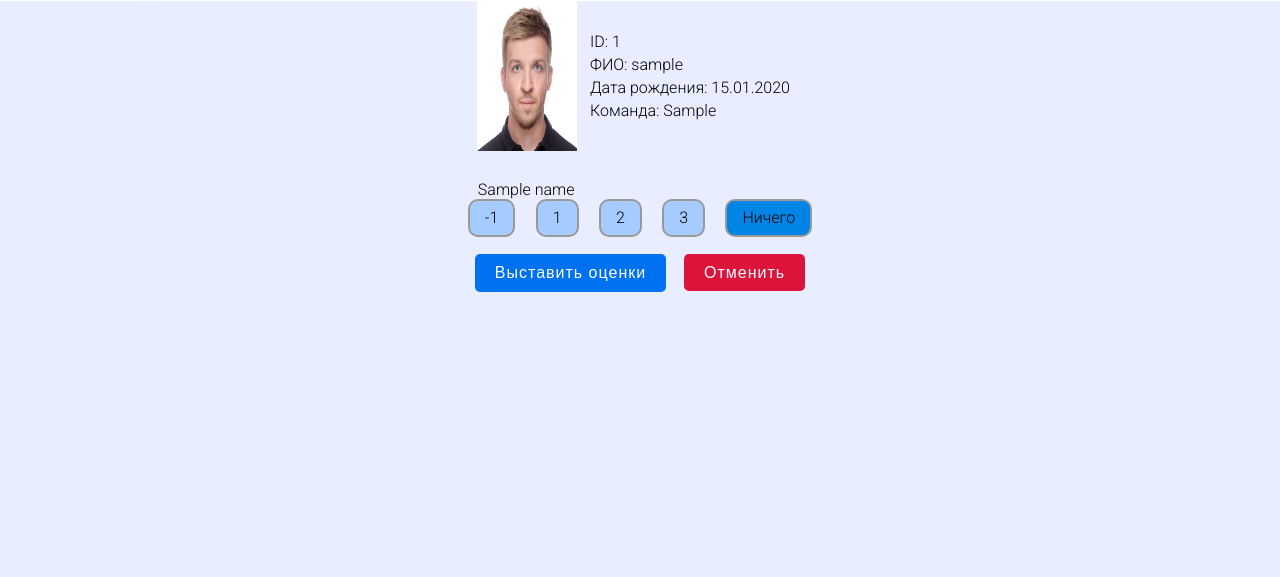
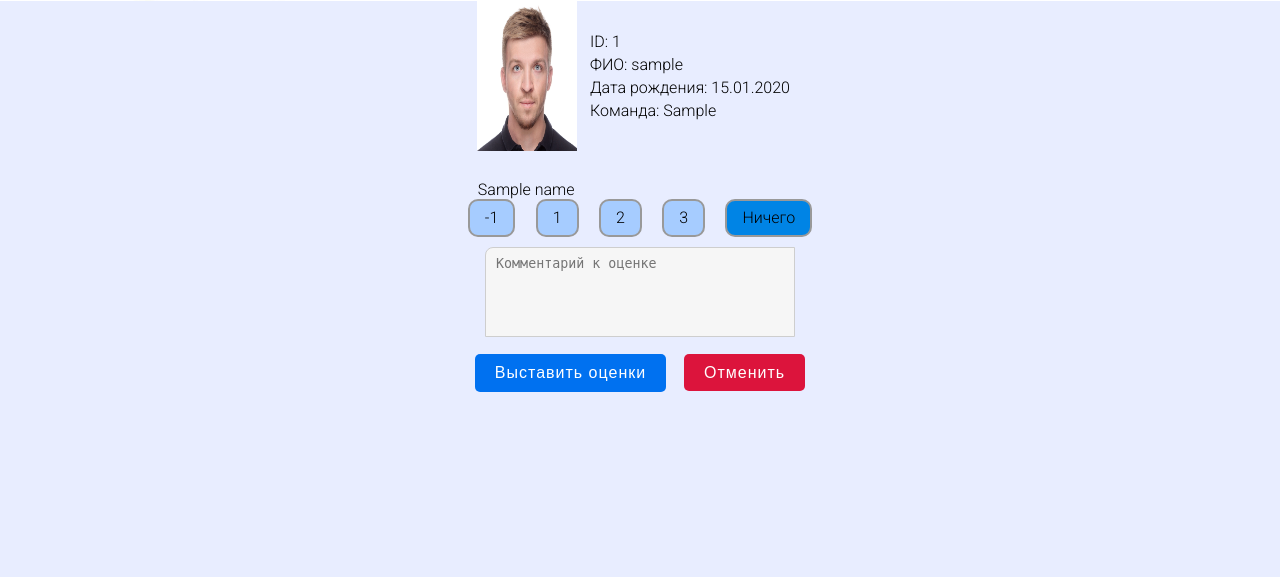
Before and after one commit to Losharik17/Assessment_2.0, a Flask app: page /expert/1/1 in a window 1280 px wide. Shown: the part 92-669 px from the top of the page. Run offline with Flask 2, Linux system fonts and the light colour scheme; a user stored in the database is signed in; tables that the repository leaves empty hold one stand-in row (values such as "Sample post"); some libraries are stand-ins or nearby versions.

Commit message:
Комментарий к оценке(только сохранение)

```diff
--- a/app/auth/forms.py
+++ b/app/auth/forms.py
@@ -1,6 +1,6 @@
 from flask_wtf import FlaskForm
 from wtforms import StringField, IntegerField, PasswordField, BooleanField, SubmitField, FileField
-from wtforms.validators import ValidationError, DataRequired, Email, EqualTo, Regexp
+from wtforms.validators import ValidationError, DataRequired, Email, EqualTo, Regexp, Length
 from app.models import User
 from wtforms.fields.html5 import DateField
 
--- a/app/main/forms.py
+++ b/app/main/forms.py
@@ -21,7 +21,7 @@ class GradeForm(FlaskForm):
                              choices=[(-1, '-1'), (1, '1'), (2, '2'), (3, '3'), (0, 'Ничего')])
     parameter_4 = RadioField('{}'.format(''), default=0,
                              choices=[(-1, '-1'), (1, '1'), (2, '2'), (3, '3'), (0, 'Ничего')])
-
+    comment = TextAreaField('Комментарий к оценке', validators=[Length(max=200)])
     submit = SubmitField('Выставить оценки')
 
 
--- a/app/main/routes.py
+++ b/app/main/routes.py
@@ -84,7 +84,7 @@ def expert_grade(expert_id, user_id):
     parameters = ParametersName.query.all()
     if form.validate_on_submit():
         expert = Expert.query.filter_by(id=expert_id).first()
-        grade = Grade(user_id=user_id, expert_id=current_user.id)
+        grade = Grade(user_id=user_id, expert_id=current_user.id, comment=form.comment.data)
         parameters = [form.parameter_0.data, form.parameter_1.data, form.parameter_2.data, form.parameter_3.data,
                       form.parameter_4.data]
         grade.set_points(parameters)
--- a/app/static/expert_grade.css
+++ b/app/static/expert_grade.css
@@ -148,9 +148,27 @@ input:active {
     display: flex;
     align-items: center;
     justify-content: center;
+    vertical-align: center;
 }
 
 /*Поле выставления оценки*/
 .crit {
     margin: 10px auto;
 }
+
+
+.comment {
+    /* = Убираем скролл */
+    overflow: auto;
+    /* = Убираем увеличение */
+    resize: none;
+    margin-left: 5%;
+    width: 90%;
+    height: 90px;
+
+    /* = Добавим фон, рамку, отступ*/
+    background: #f6f6f6;
+    border: 1px solid #cecece;
+    border-radius: 8px 0 0 0;
+    padding: 8px 0 8px 10px;
+}
--- a/app/static/expert_grade.js
+++ b/app/static/expert_grade.js
@@ -1 +1,3 @@
 $('#submit').addClass('form_button')
+$('#comment').addClass('comment')
+$('#comment').attr('placeholder', 'Комментарий к оценке')
--- a/app/templates/expert_grade.html
+++ b/app/templates/expert_grade.html
@@ -42,10 +42,13 @@
                                 <span style="color: red;">{{ error }}</span>
                             {% endfor %}
                         {% endfor %}
-                        {% set i.a = i.a + 1 %}
                     </div>
                 </div>
+                {% set i.a = i.a + 1 %}
             {% endfor %}
+
+            {{ form.comment }}
+
             <div class="submit">
                 {{ form.submit }}
                 <a class="form_button_cancel" href="{{ url_for('main.expert', expert_id=expert_id) }}">
```
Also changed, not shown: app/models.py (+14 -9 lines), app/static/admin_table.js (+2 -6 lines), T_Park.db.
